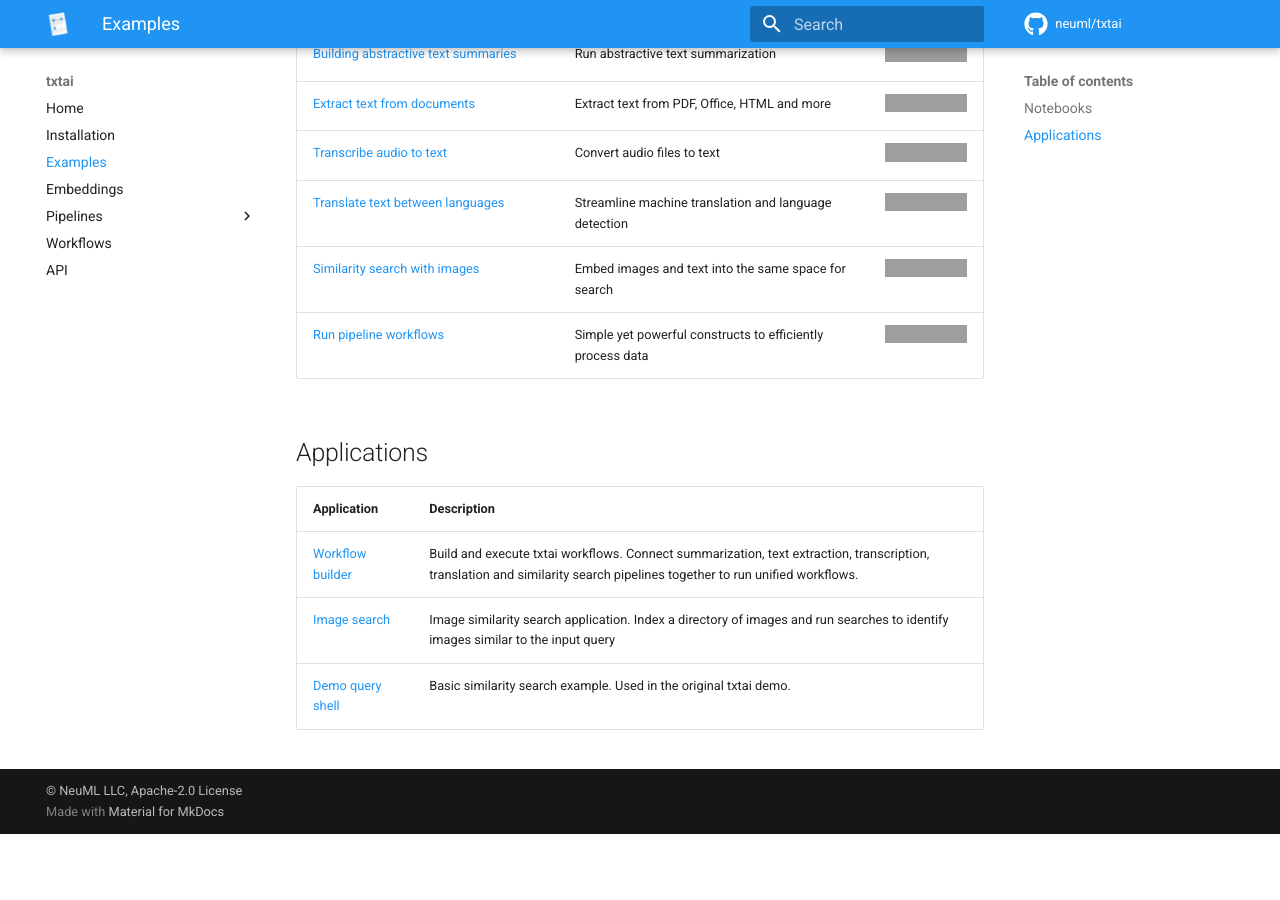
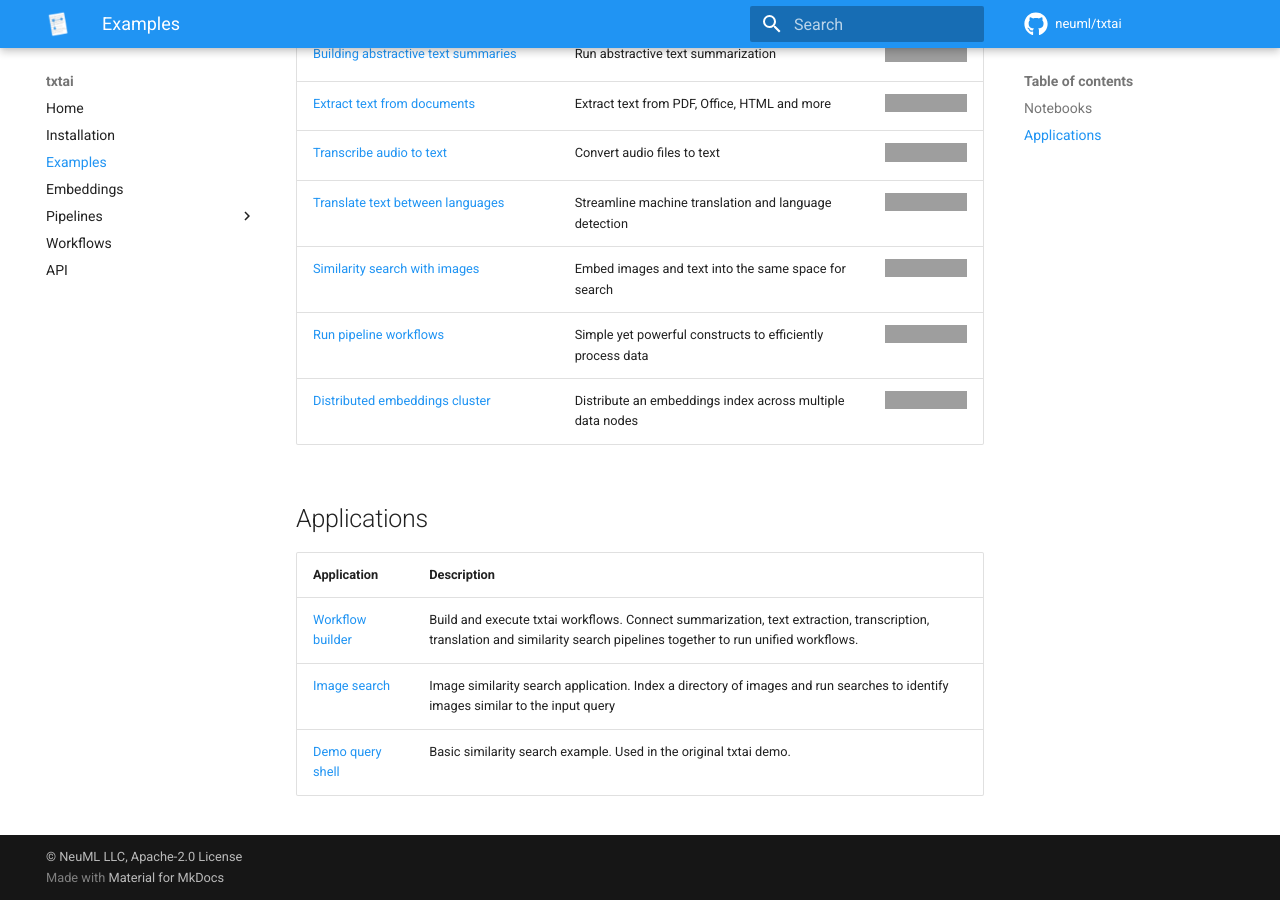
Before and after one commit to neuml/txtai, an MkDocs documentation site: the page built from docs/examples.md, in a window 1280 px wide and 900 px high, scrolled down 815 px. Built offline with MkDocs 1.6.1 and Material for MkDocs 9.7.7, drawn with Linux system fonts in a browser that asks for light colours; comment, search, counter and statistics services are not loaded; before the commit the page ends 1649 px from its top, so only the background shows below that; grey boxes are pictures that could not be loaded.

Commit message:
Add links to embeddings cluster notebook

```diff
--- a/docs/examples.md
+++ b/docs/examples.md
@@ -20,6 +20,7 @@
 | [Translate text between languages](https://github.com/neuml/txtai/blob/master/examples/12_Translate_text_between_languages.ipynb) | Streamline machine translation and language detection | [![Open In Colab](https://colab.research.google.com/assets/colab-badge.svg)](https://colab.research.google.com/github/neuml/txtai/blob/master/examples/12_Translate_text_between_languages.ipynb) |
 | [Similarity search with images](https://github.com/neuml/txtai/blob/master/examples/13_Similarity_search_with_images.ipynb) | Embed images and text into the same space for search | [![Open In Colab](https://colab.research.google.com/assets/colab-badge.svg)](https://colab.research.google.com/github/neuml/txtai/blob/master/examples/13_Similarity_search_with_images.ipynb) |
 | [Run pipeline workflows](https://github.com/neuml/txtai/blob/master/examples/14_Run_pipeline_workflows.ipynb) | Simple yet powerful constructs to efficiently process data | [![Open In Colab](https://colab.research.google.com/assets/colab-badge.svg)](https://colab.research.google.com/github/neuml/txtai/blob/master/examples/14_Run_pipeline_workflows.ipynb) |
+| [Distributed embeddings cluster](https://github.com/neuml/txtai/blob/master/examples/15_Distributed_embeddings_cluster.ipynb) | Distribute an embeddings index across multiple data nodes | [![Open In Colab](https://colab.research.google.com/assets/colab-badge.svg)](https://colab.research.google.com/github/neuml/txtai/blob/master/examples/15_Distributed_embeddings_cluster.ipynb) |
 
 ## Applications
 
```
Also changed, not shown: README.md (+1 -0 lines).
